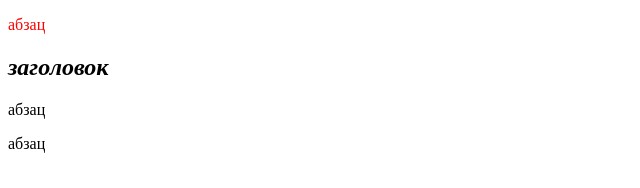
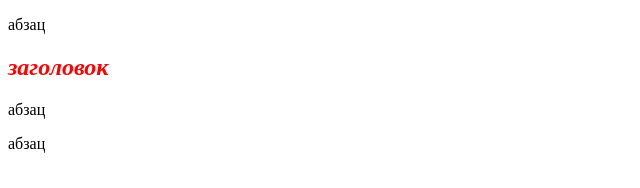
Before and after one commit to ArhipovaDaria2212/2, a plain HTML site: page index1.html in a window 1280 px wide. Shown: the whole page, without its empty margins (0-640 px from the left). Drawn offline with Linux system fonts and the light colour scheme.

Commit message:
Задача 38.11

```diff
--- a/index1.css
+++ b/index1.css
@@ -1,4 +1,4 @@
-.bbb.zzz.xxx {
+.bbb .zzz.xxx {
 	color: red;
 }
-/* элемент с классом zzz, bbb и xxx */
+/* элемент с классом zzz и xxx, внутри элемента с классом bbb */
--- a/index1.html
+++ b/index1.html
@@ -9,7 +9,7 @@
     <p class="zzz bbb xxx">
         абзац
     </p>
-    <h2 class="bbb"> <i class="zzz">
+    <h2 class="bbb"> <i class="zzz xxx">
         заголовок </i>
     </h2>
     <p class="ccc">
```
